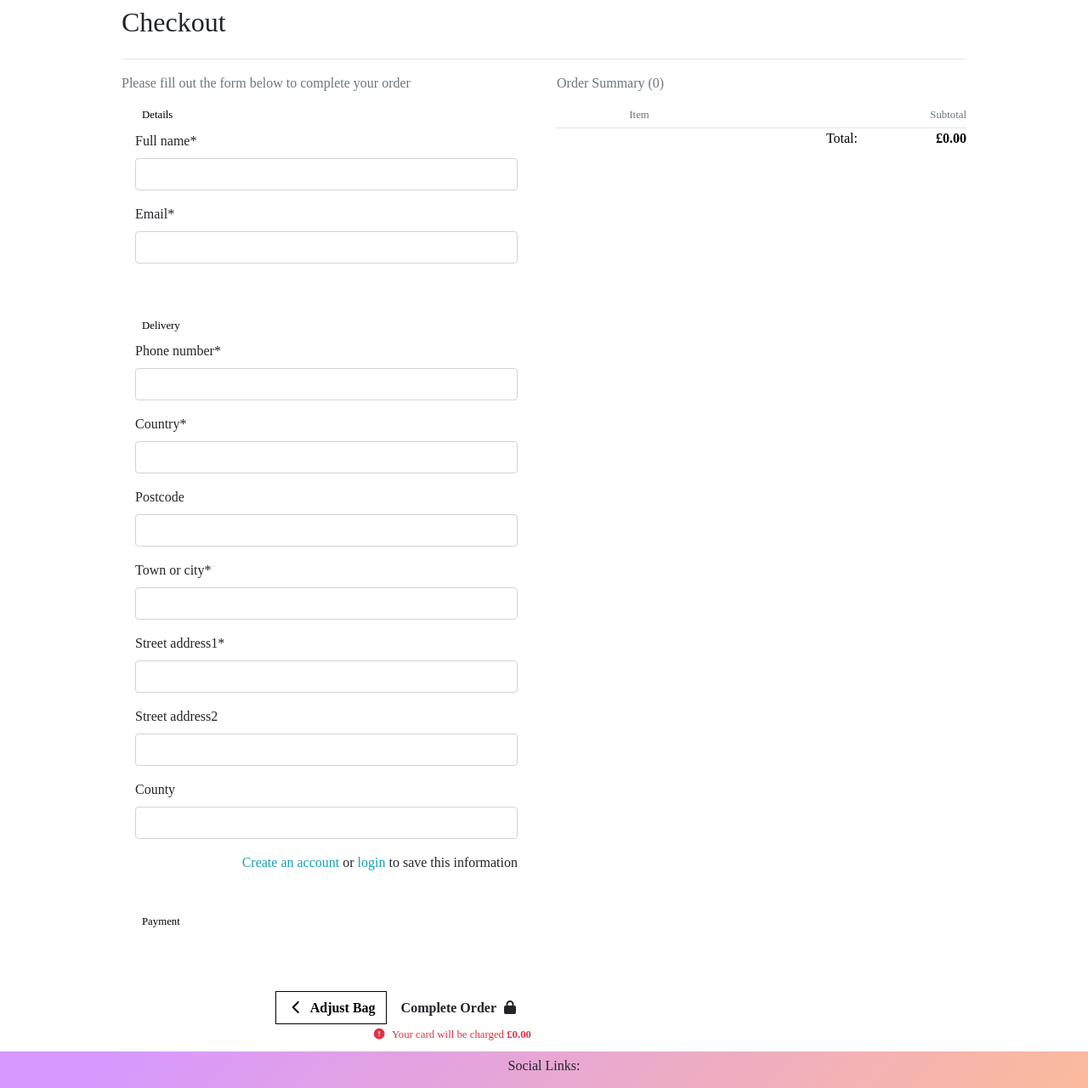
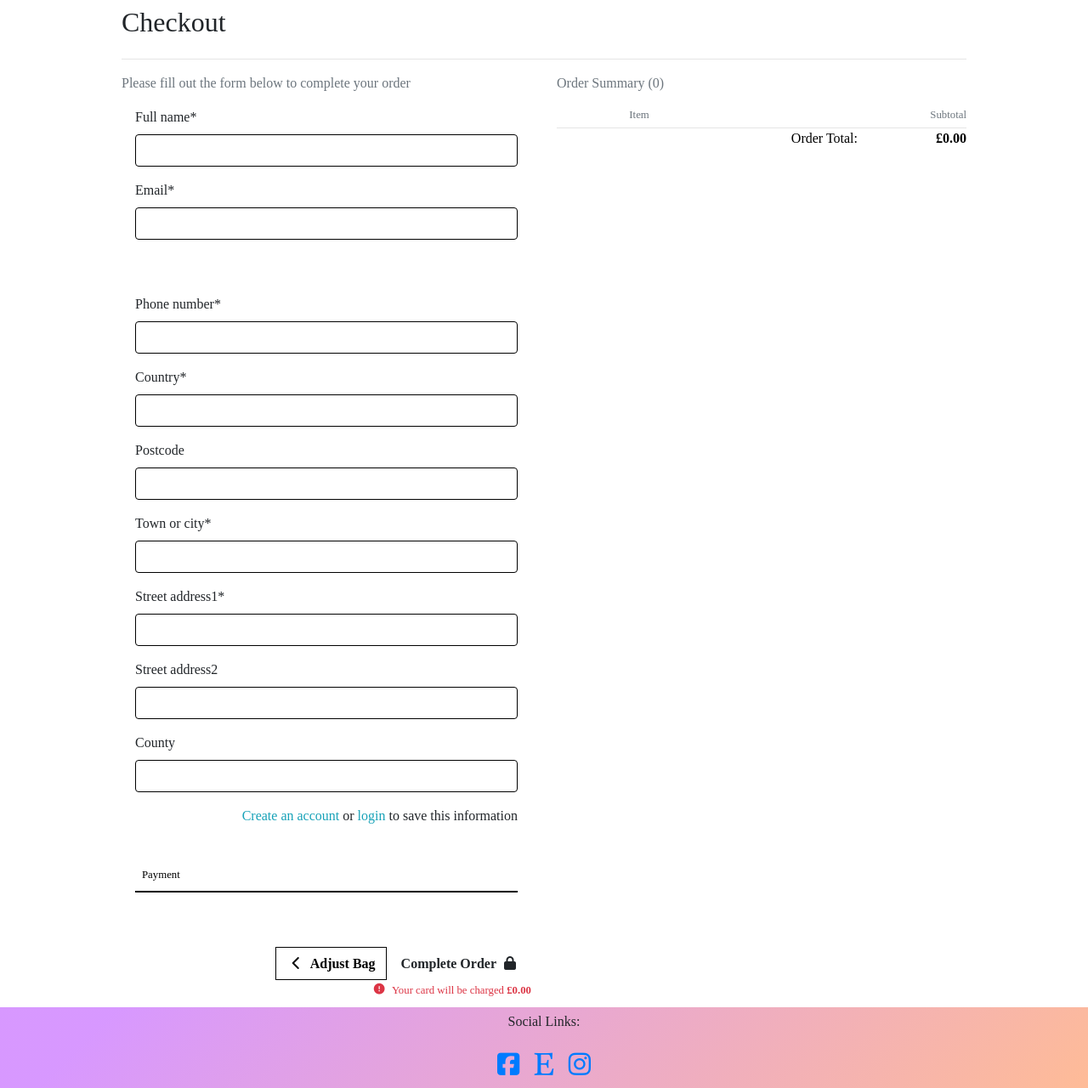
Before and after one commit to mcnic16/sister_resin_crafts, a Django app: template checkout/templates/checkout/checkout.html in a window 1280 px wide. Shown: the part 146-1426 px from the top of the page at 85% size. Run offline with Django 3.2, Linux system fonts and the light colour scheme; the template is opened without the code that fills it: values that come from a table or form of the project are taken from there, others are empty; some libraries are stand-ins or nearby versions; some web fonts are replaced.

Commit message:
redone checkout.html after deleting by mistake

```diff
--- /dev/null
+++ b/checkout/static/checkout/checkout.css
@@ -0,0 +1,5 @@
+#payment-form .form-control,
+#card-element {
+    color: #000;
+    border: 1px solid #000;
+}
--- a/checkout/templates/checkout/checkout.html
+++ b/checkout/templates/checkout/checkout.html
@@ -58,7 +58,7 @@
                 <hr class="my-0">
                 <div class="row text-black text-right">
                     <div class="col-7 offset-2">
-                        <p class="my-0">Total:</p>
+                        <p class="my-0">Order Total:</p>
                     </div>
                     <div class="col-3">
                         <p class="my-0"><strong>£{{ total | floatformat:2 }}</strong></p>
@@ -69,13 +69,11 @@
                 <p class="text-muted">Please fill out the form below to complete your order</p>
                 <form action="{% url 'checkout' %}" method="POST" id="payment-form">
                     {% csrf_token %}
-                    <fieldset class="rounded px-3 mb-5">
-                        <legend class="fieldset-label small text-black px-2 w-auto">Details</legend>
+                    <fieldset class="card-element rounded px-3 mb-5">
                         {{ order_form.full_name | as_crispy_field }}
                         {{ order_form.email | as_crispy_field }}
                     </fieldset>
                     <fieldset class="rounded px-3 mb-5">
-                        <legend class="fieldset-label small text-black px-2 w-auto">Delivery</legend>
                         {{ order_form.phone_number | as_crispy_field }}
                         {{ order_form.country | as_crispy_field }}
                         {{ order_form.postcode | as_crispy_field }}
```
Also changed, not shown: checkout/templates/checkout/static/checkout/checkout.css (deleted).
